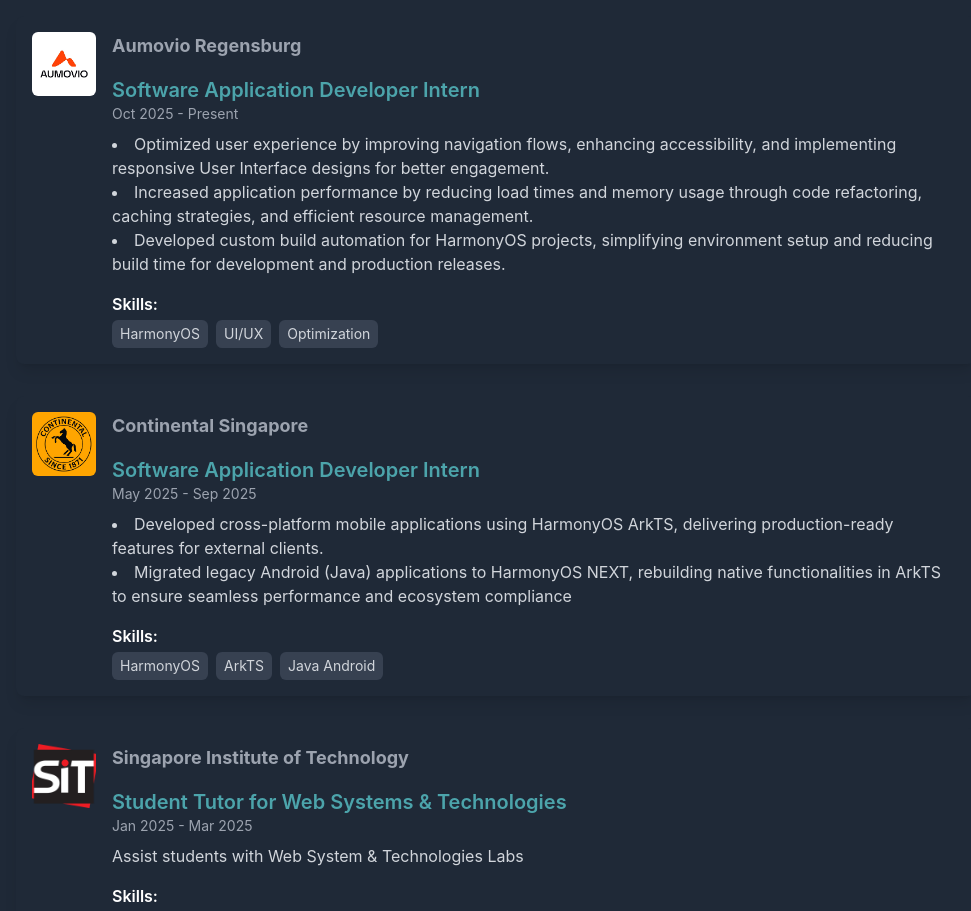
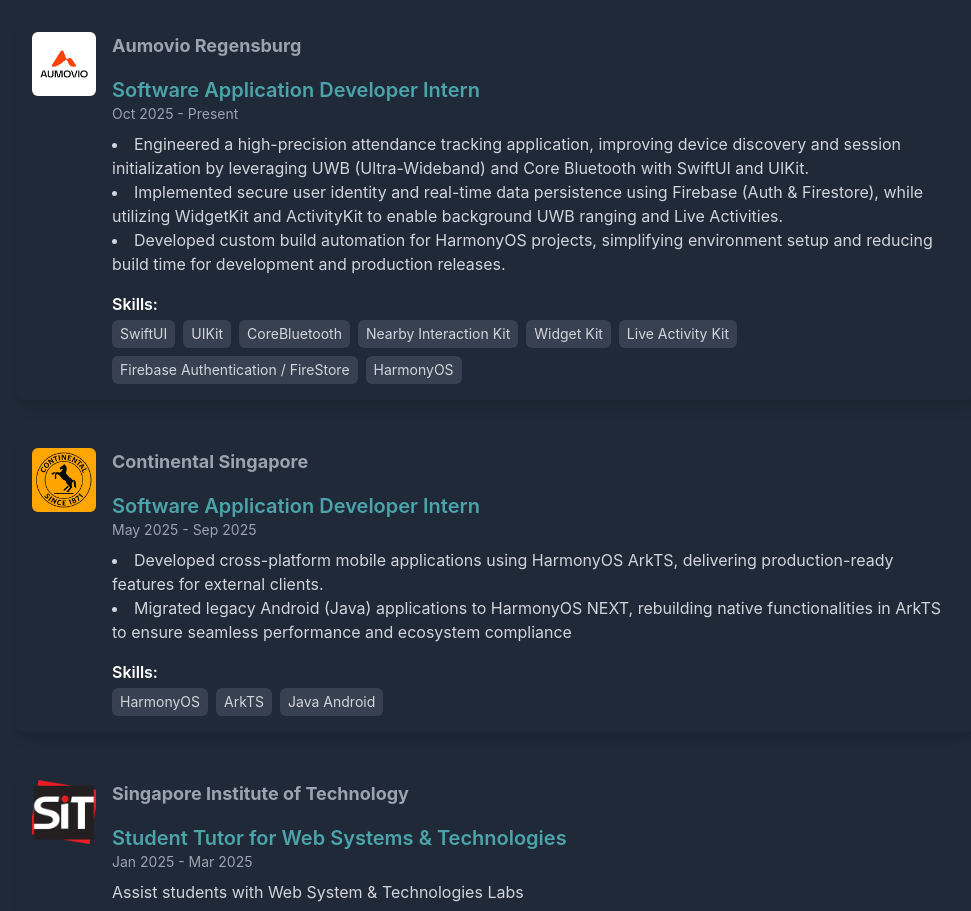
Before and after one commit to nickphoon/nickphoon.github.io, a React (Create React App) app: page / in a window 1280 px wide. Shown: the part 1000-1911 px from the top of the page, without its empty margins (144-1115 px from the left). Built offline with nearby package versions, Linux system fonts and the light colour scheme.

Commit message:
Updated constants.js

```diff
--- a/src/assets/strings/constants.js
+++ b/src/assets/strings/constants.js
@@ -21,10 +21,10 @@
       companyName: 'Aumovio Regensburg',
       jobTitle: 'Software Application Developer Intern',
       date: 'Oct 2025 - Present',
-      description: ['Optimized user experience by improving navigation flows, enhancing accessibility, and implementing responsive User Interface designs for better engagement.',
-        'Increased application performance  by reducing load times and memory usage through code refactoring, caching strategies, and efficient resource management.',
+      description: ['Engineered a high-precision attendance tracking application, improving device discovery and session initialization by leveraging UWB (Ultra-Wideband) and Core Bluetooth with SwiftUI and UIKit.',
+        'Implemented secure user identity and real-time data persistence using Firebase (Auth & Firestore), while utilizing WidgetKit and ActivityKit to enable background UWB ranging and Live Activities.',
         'Developed custom build automation for HarmonyOS projects, simplifying environment setup and reducing build time for development and production releases.'],
-      skills: ['HarmonyOS', 'UI/UX', 'Optimization']
+      skills: ['SwiftUI', 'UIKit', 'CoreBluetooth', 'Nearby Interaction Kit', 'Widget Kit', 'Live Activity Kit', 'Firebase Authentication / FireStore', 'HarmonyOS']
     },
     {
       companyImage: CONTI,
```
